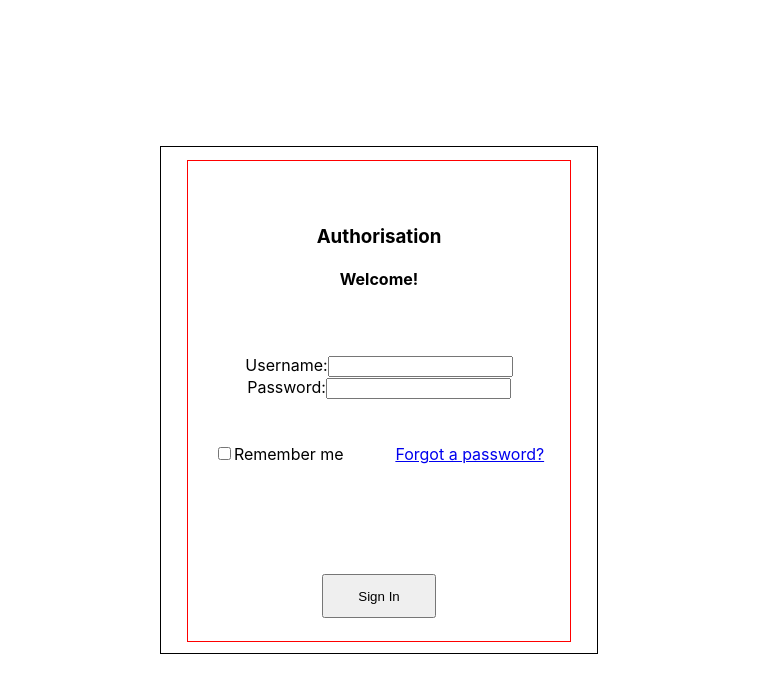
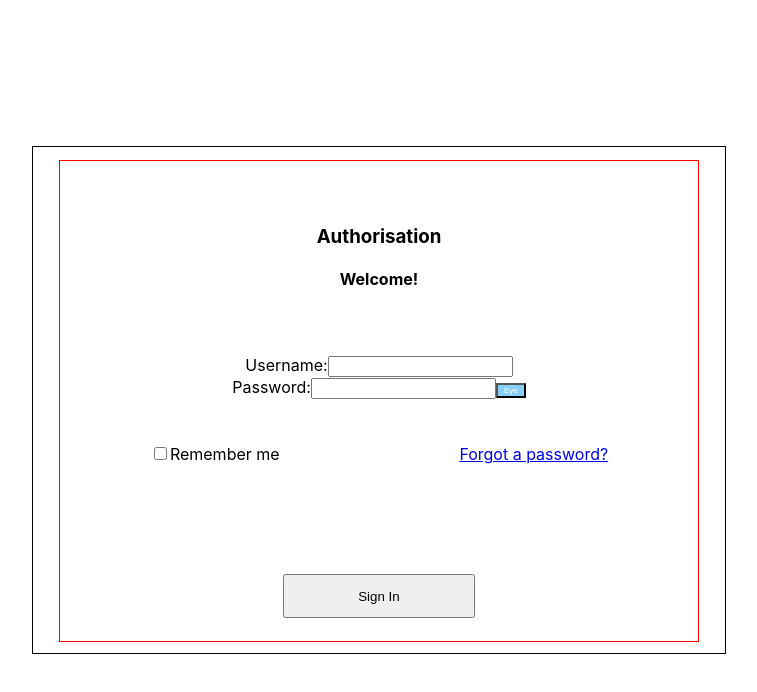
Before and after one commit to valeryyakishkin/test-react-app-eslint, a React (Create React App) app: page / in a window 1280 px wide. Shown: the top 692 px of the page, without its empty margins (261-1018 px from the left). Built offline with nearby package versions, Linux system fonts and the light colour scheme.

Commit message:
added button covered password

```diff
--- a/src/App.css
+++ b/src/App.css
@@ -10,7 +10,7 @@
   border: 1px solid black;
   text-align: center;
   padding: 1% 2%;
-  width: 30%;
+  width: 50%;
   height: 60%;
 }
 
@@ -22,12 +22,22 @@ form {
   justify-content: space-evenly;
 }
 
+.inputs {
+  position: relative;
+}
+
 .extra-field {
   display: flex;
   justify-content: space-around;
 }
 
-button {
+#submit {
   width: 30%;
   height: 200%;
 }
+
+#eye {
+  background-color: lightskyblue;
+  color: white;
+  font-size: 0.5em;
+}
--- a/src/App.jsx
+++ b/src/App.jsx
@@ -14,6 +14,15 @@ function App() {
   const handleChangePassword = (event) => {
     const val = event.target.value;
     changeTextPassword(val);
+  };
+
+  const handleChangeInputType = () => {
+    const el = document.getElementById("password");
+    if (el.type !== "password") {
+      el.type = "password";
+    } else {
+      el.type = "text";
+    }
   };
 
   const onSubmit = (evt) => {
@@ -51,6 +60,9 @@ function App() {
             value={textPassword}
             handleChange={handleChangePassword}
           />
+          <button onClick={handleChangeInputType} id="eye" type="button">
+            Eye
+          </button>
         </div>
         <div className="extra-field">
           <div>
@@ -61,7 +73,7 @@ function App() {
         </div>
         <br />
         <div className="form-button">
-          <button type="submit" onClick={onSubmit}>
+          <button id="submit" type="submit" onClick={onSubmit}>
             Sign In
           </button>
         </div>
```
